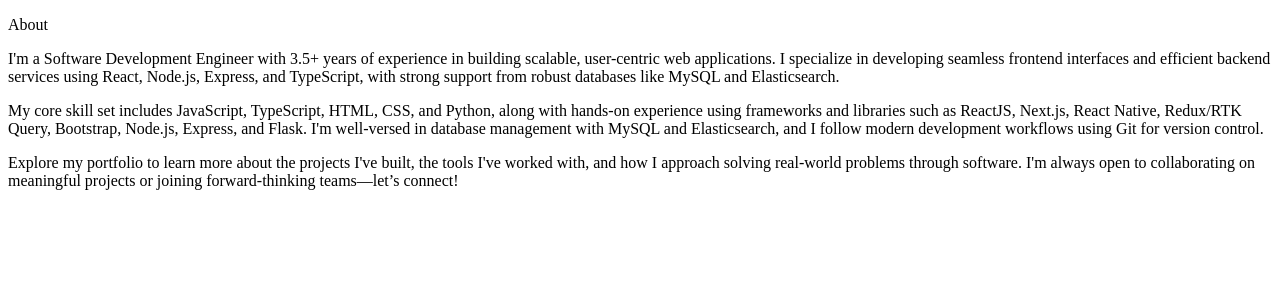
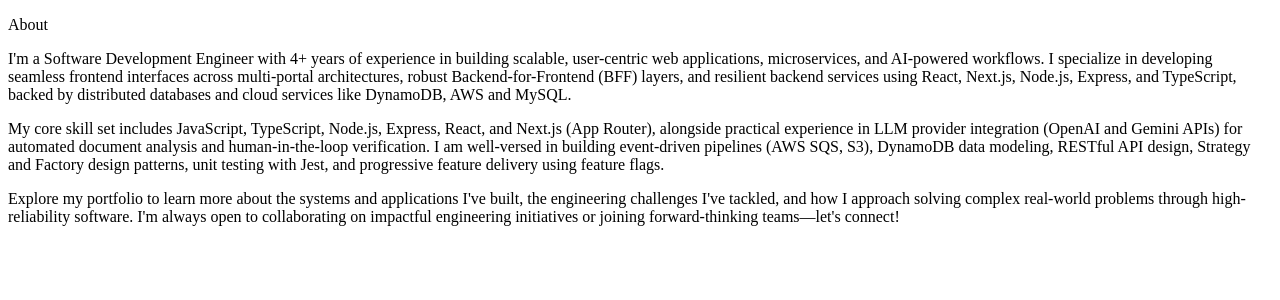
Before and after one commit to vishal-jagamani/portfolio, a Next.js app: page /About/page in a window 1280 px wide. Shown: the top 300 px of the page. Built offline with nearby package versions, Linux system fonts and the light colour scheme.

Commit message:
Update About page content and skills description

```diff
--- a/src/pages/About/page.tsx
+++ b/src/pages/About/page.tsx
@@ -2,13 +2,13 @@
 
 const about = [
     {
-        text: `I'm a Software Development Engineer with 3.5+ years of experience in building scalable, user-centric web applications. I specialize in developing seamless frontend interfaces and efficient backend services using React, Node.js, Express, and TypeScript, with strong support from robust databases like MySQL and Elasticsearch.`,
+        text: "I'm a Software Development Engineer with 4+ years of experience in building scalable, user-centric web applications, microservices, and AI-powered workflows. I specialize in developing seamless frontend interfaces across multi-portal architectures, robust Backend-for-Frontend (BFF) layers, and resilient backend services using React, Next.js, Node.js, Express, and TypeScript, backed by distributed databases and cloud services like DynamoDB, AWS and MySQL.",
     },
     {
-        text: `My core skill set includes JavaScript, TypeScript, HTML, CSS, and Python, along with hands-on experience using frameworks and libraries such as ReactJS, Next.js, React Native, Redux/RTK Query, Bootstrap, Node.js, Express, and Flask. I'm well-versed in database management with MySQL and Elasticsearch, and I follow modern development workflows using Git for version control.`,
+        text: 'My core skill set includes JavaScript, TypeScript, Node.js, Express, React, and Next.js (App Router), alongside practical experience in LLM provider integration (OpenAI and Gemini APIs) for automated document analysis and human-in-the-loop verification. I am well-versed in building event-driven pipelines (AWS SQS, S3), DynamoDB data modeling, RESTful API design, Strategy and Factory design patterns, unit testing with Jest, and progressive feature delivery using feature flags.',
     },
     {
-        text: `Explore my portfolio to learn more about the projects I've built, the tools I've worked with, and how I approach solving real-world problems through software. I'm always open to collaborating on meaningful projects or joining forward-thinking teams—let’s connect!`,
+        text: "Explore my portfolio to learn more about the systems and applications I've built, the engineering challenges I've tackled, and how I approach solving complex real-world problems through high-reliability software. I'm always open to collaborating on impactful engineering initiatives or joining forward-thinking teams—let's connect!",
     },
 ];
 
```
